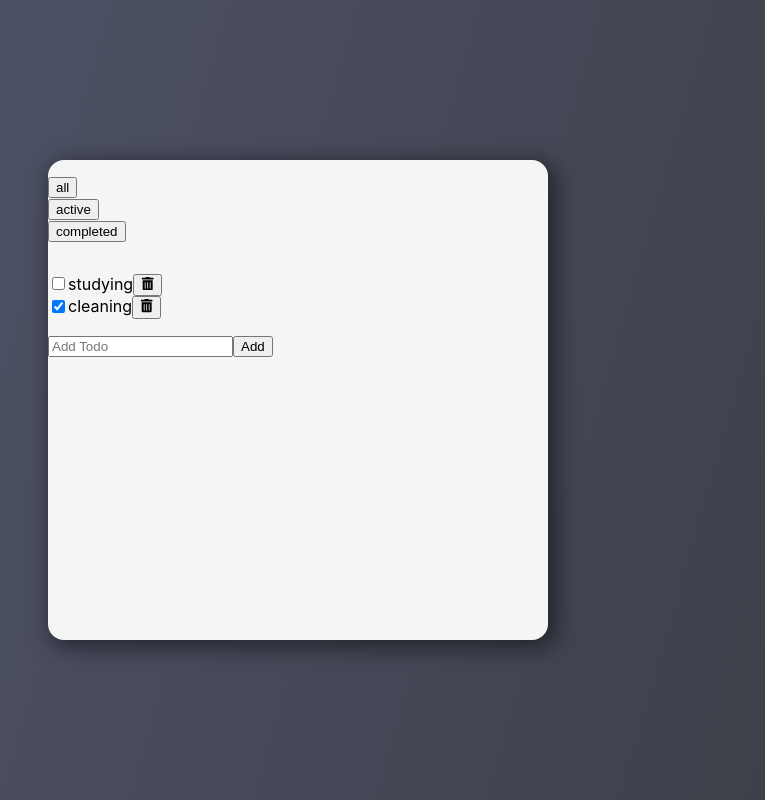
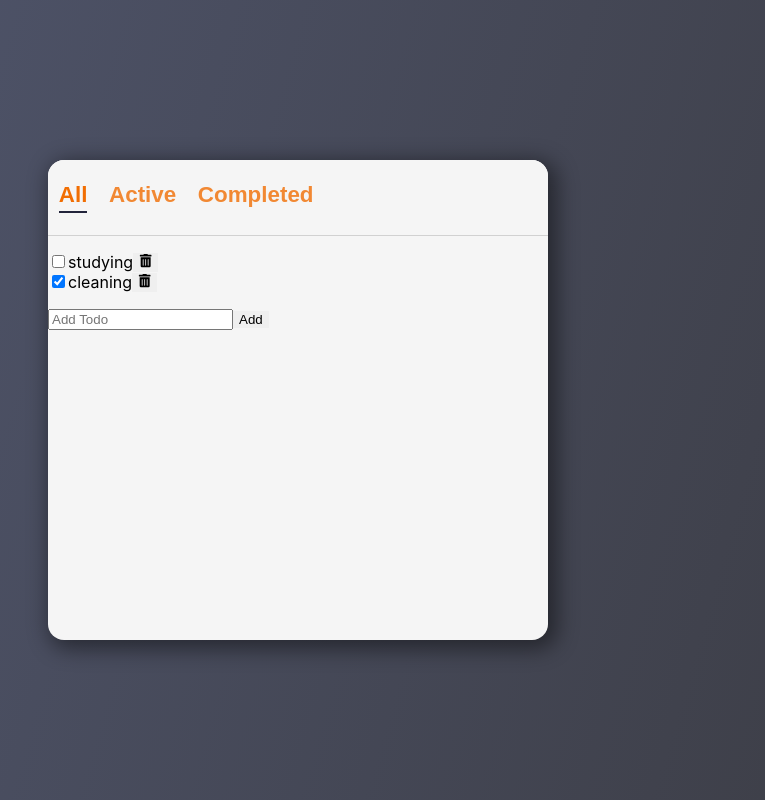
Before and after one commit to SophieMarieSo/todo-app, a React (Create React App) app: page / in a window 1280 px wide. Shown: the whole page, without its empty margins (342-1107 px from the left). Built offline with nearby package versions, Linux system fonts and the light colour scheme; the HTML template or start-up script is replaced by a standard one.

Commit message:
header styling

```diff
--- a/src/components/Header/Header.jsx
+++ b/src/components/Header/Header.jsx
@@ -1,12 +1,20 @@
 import React from 'react';
+import styles from './Header.module.css';
 
 export default function Header({ filters, filter, onFilterChange }) {
   return (
-    <header>
-      <ul>
+    <header className={styles.header}>
+      <ul className={styles.filters}>
         {filters.map((value, idx) => (
           <li key={idx}>
-            <button onClick={() => onFilterChange(value)}>{value}</button>
+            <button
+              className={`${styles.filter} ${
+                filter === value && styles.selected
+              }`}
+              onClick={() => onFilterChange(value)}
+            >
+              {value}
+            </button>
           </li>
         ))}
       </ul>
--- /dev/null
+++ b/src/components/Header/Header.module.css
@@ -0,0 +1,33 @@
+.header {
+  display: flex;
+  justify-content: space-between;
+  align-items: center;
+  background-color: var(--color-bg-dark);
+  border-bottom: 1px solid var(--color-grey);
+}
+
+.filters {
+  display: flex;
+}
+
+.filter {
+  font-size: 1.4rem;
+  margin: 0.3rem;
+  text-transform: capitalize;
+  background-color: transparent;
+  color: var(--color-accent);
+  opacity: 0.8;
+  font-weight: bold;
+}
+
+.filter:hover,
+.filter.selected {
+  opacity: 1;
+}
+
+.filter.selected::after {
+  content: ' ';
+  display: block;
+  margin-top: 0.2rem;
+  border: 1px solid var(--color-text);
+}
--- a/src/index.css
+++ b/src/index.css
@@ -32,6 +32,7 @@
   height: 60%;
   max-width: 500px;
   background-color: var(--color-bg-dark);
+  overflow: hidden;
   border-radius: 1rem;
   display: flex;
   flex-direction: column;
@@ -48,3 +49,9 @@
   list-style: none;
   padding-left: 0;
 }
+
+button {
+  outline: none;
+  border: none;
+  cursor: pointer;
+}
```
